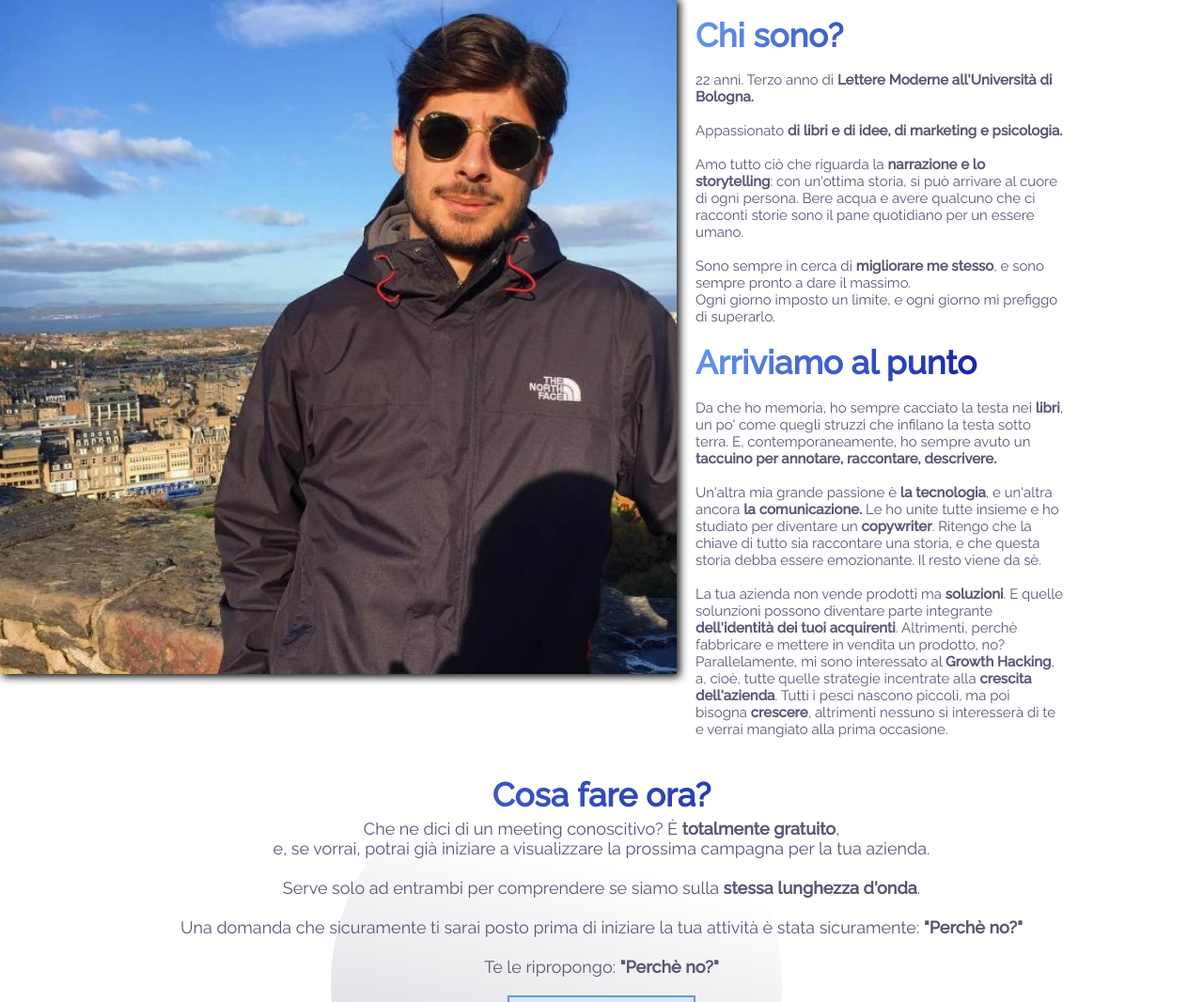
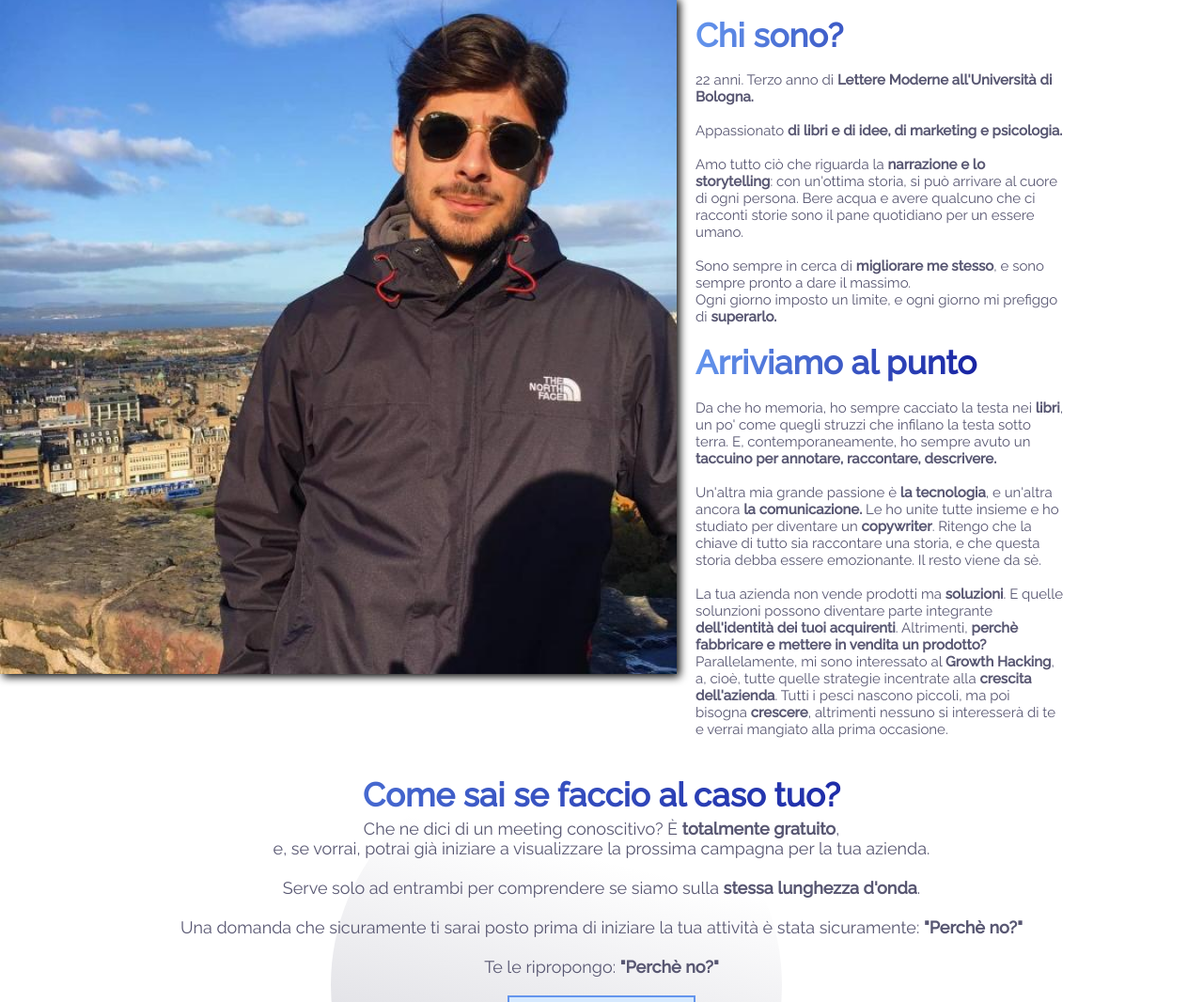
Before and after one commit to Gianmarcodimaio/start2impact, a plain HTML site: page index.html in a window 1280 px wide. Shown: the part 192-1258 px from the top of the page at 94% size. Drawn offline with Linux system fonts and the light colour scheme.

Commit message:
Update index.html

```diff
--- a/index.html
+++ b/index.html
@@ -7,8 +7,8 @@
 	<link href='style.css' rel='stylesheet'>
 	<meta charset='UTF-8'>
 	<meta name="author" content="Gianmarco Di Maio">
-	<meta name="description" content="Scopri se posso fare al caso tuo">
-	<meta name="keywords" content="letteratura copywriting freelance">
+	<meta name="description" content="Scopri se posso fare al caso tuo e della tua azienda">
+	<meta name="keywords" content="letteratura copywriting growth hacking freelance">
 </head>
 
 <body>
@@ -31,7 +31,7 @@ Appassionato <b>di libri e di idee, di marketing e psicologia.</b> <br><br>
 Amo tutto ciò che riguarda la <b>narrazione e lo storytelling</b>: con un'ottima storia, si può arrivare al cuore di ogni persona.
 Bere acqua e avere qualcuno che ci racconti storie sono il pane quotidiano per un essere umano. <br><br>
 Sono sempre in cerca di <b>migliorare me stesso</b>, e sono sempre pronto a dare il massimo. <br>
-Ogni giorno imposto un limite, e ogni giorno mi prefiggo di superarlo.</p>
+Ogni giorno imposto un limite, e ogni giorno mi prefiggo di <b>superarlo.</b></p>
 <br>
 <h1>Arriviamo al punto</h1><br>
 <p>Da che ho memoria, ho sempre cacciato la testa nei <b>libri</b>, un po' come quegli struzzi che infilano la testa sotto terra.
@@ -40,7 +40,7 @@ Ogni giorno imposto un limite, e ogni giorno mi prefiggo di superarlo.</p>
 Le ho unite tutte insieme e ho studiato per diventare un <b>copywriter</b>. Ritengo che la chiave di tutto sia raccontare una storia, e che questa storia debba essere emozionante.
 Il resto viene da sè.<br><br>
 La tua azienda non vende prodotti ma <b>soluzioni</b>. E quelle solunzioni possono diventare parte integrante <b>dell'identità dei tuoi acquirenti</b>.
-Altrimenti, perchè fabbricare e mettere in vendita un prodotto, no?
+	Altrimenti, <b>perchè fabbricare e mettere in vendita un prodotto?</b>
 <br>
 Parallelamente, mi sono interessato al <b>Growth Hacking</b>, a, cioè, tutte quelle strategie incentrate alla <b>crescita dell'azienda</b>.
 Tutti i pesci nascono piccoli, ma poi bisogna <b>crescere</b>, altrimenti nessuno si interesserà di te e verrai mangiato alla prima occasione.
@@ -49,7 +49,7 @@ Tutti i pesci nascono piccoli, ma poi bisogna <b>crescere</b>, altrimenti nessun
 		</section>
 		<section class="next">
 		<div class="next-text">
-	 <h1>Cosa fare ora?</h1>
+	 <h1>Come sai se faccio al caso tuo?</h1>
 	 <p>Che ne dici di un meeting conoscitivo? È <b>totalmente gratuito</b>,
 		 <br>e, se vorrai, potrai già iniziare a visualizzare la prossima campagna per la tua azienda.<br><br>
  		Serve solo ad entrambi per comprendere se siamo sulla <b>stessa lunghezza d'onda</b>.<br><br>
```
